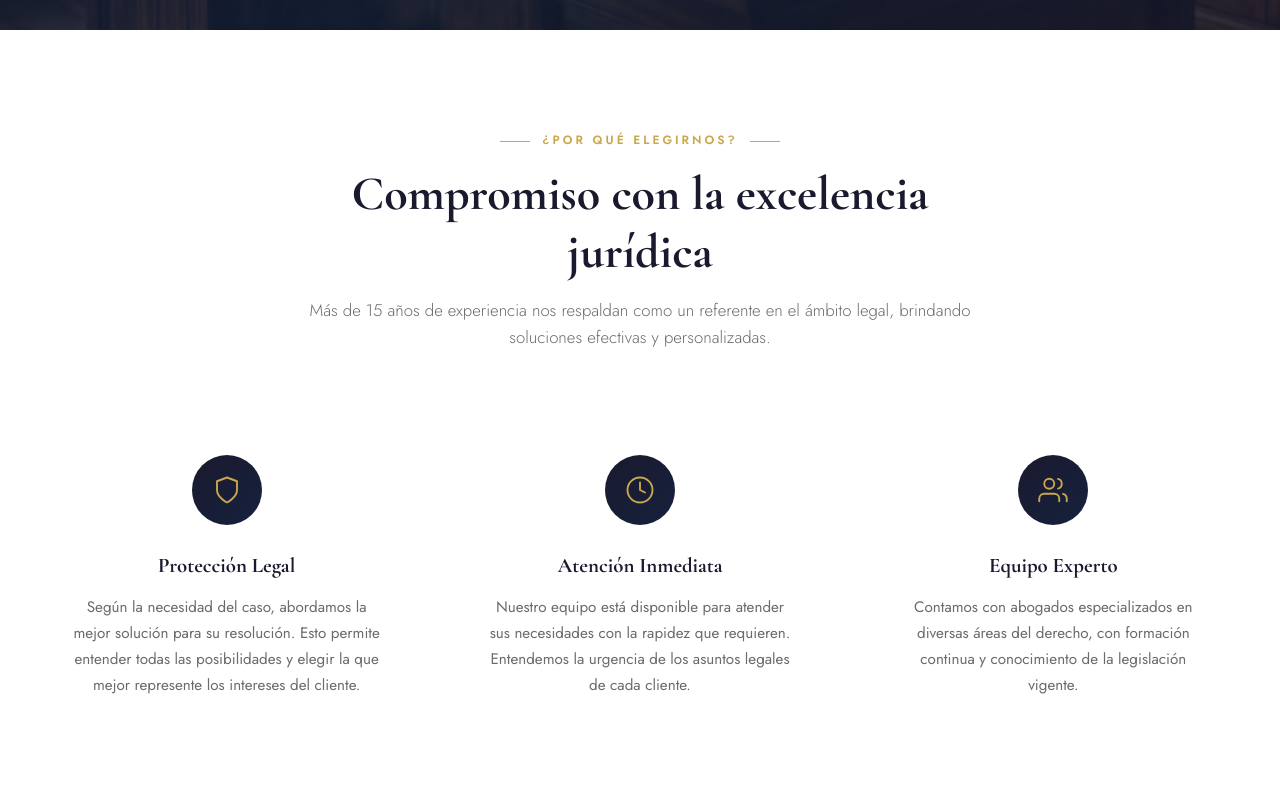
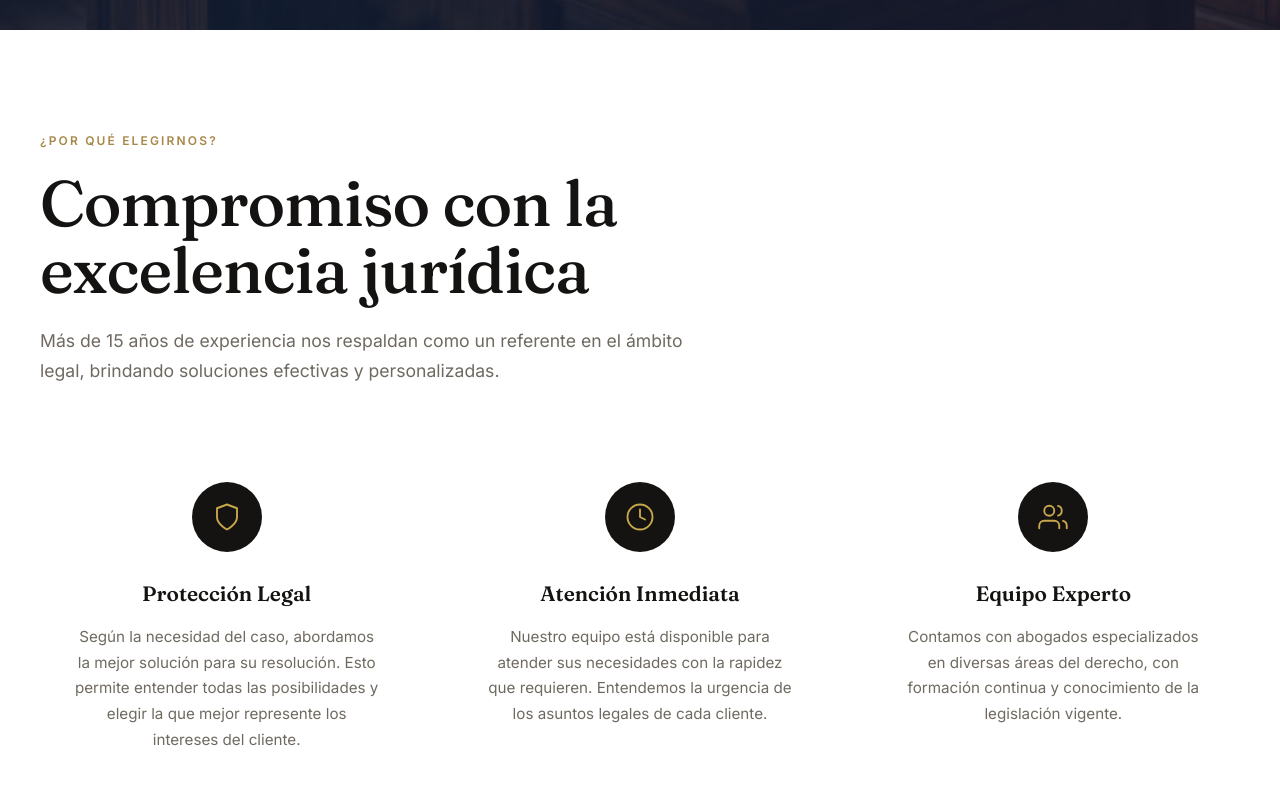
Before and after one commit to kronos5693/EstudioPolo, a React (Vite) app: page / in a window 1280 px wide. Shown: the part 770-1560 px from the top of the page. Built offline with nearby package versions, Linux system fonts and the light colour scheme.

Commit message:
style: tokens editoriales + fuentes Fraunces/Inter

```diff
--- a/src/styles/global.css
+++ b/src/styles/global.css
@@ -3,32 +3,37 @@
    ════════════════════════════════════════════════════════ */
 
 /* ── Imports ─────────────────────────────────────────── */
-@import url('https://fonts.googleapis.com/css2?family=Cormorant+Garamond:ital,wght@0,400;0,600;0,700;1,400;1,600&family=Jost:wght@300;400;500;600&display=swap');
+@import url('https://fonts.googleapis.com/css2?family=Fraunces:ital,wght@0,400;0,500;0,600;1,400;1,500&family=Inter:wght@400;500;600&display=swap');
 
 /* ── Tokens ──────────────────────────────────────────── */
 :root {
-  --color-navy:       #1a1a2e;
-  --color-navy-deep:  #16213e;
-  --color-gold:       #c9a84c;
-  --color-gold-dark:  #a8872e;
-  --color-cream:      #faf8f5;
-  --color-white:      #ffffff;
-  --color-text:       #2d2d2d;
-  --color-muted:      #6b6b6b;
-  --color-border:     #e0ddd8;
+  --color-ink:         #141311;
+  --color-cream:       #f5f3ee;
+  --color-paper:       #ffffff;
+  --color-brass:       #a8874a;
+  --color-brass-dark:  #8a6d32;
+  --color-muted:       #6f6a61;
+  --color-border:      rgba(20, 19, 17, 0.14);
+  --color-border-dark: rgba(245, 243, 238, 0.18);
 
-  --font-display: 'Cormorant Garamond', Georgia, serif;
-  --font-body:    'Jost', -apple-system, sans-serif;
+  --font-display: 'Fraunces', Georgia, serif;
+  --font-body:    'Inter', -apple-system, BlinkMacSystemFont, sans-serif;
 
-  --radius-sm:  4px;
-  --radius-md:  8px;
-  --radius-lg: 12px;
+  --transition-base: 0.35s cubic-bezier(0.4, 0, 0.2, 1);
+  --transition-slow: 0.6s cubic-bezier(0.4, 0, 0.2, 1);
 
-  --shadow-card: 0 10px 40px rgba(0, 0, 0, 0.06);
-  --shadow-nav:  0 4px 30px rgba(0, 0, 0, 0.3);
-
-  --transition-base: 0.3s cubic-bezier(0.4, 0, 0.2, 1);
-  --transition-slow: 0.6s cubic-bezier(0.4, 0, 0.2, 1);
+  /* ── Compat tokens (se retiran a medida que migran las secciones) ── */
+  --color-navy:      #141311;
+  --color-navy-deep: #141311;
+  --color-gold:      #a8874a;
+  --color-gold-dark: #8a6d32;
+  --color-white:     #ffffff;
+  --color-text:      #141311;
+  --shadow-card:     none;
+  --shadow-nav:      none;
+  --radius-sm:       0px;
+  --radius-md:       0px;
+  --radius-lg:       0px;
 }
 
 /* ── Reset ───────────────────────────────────────────── */
@@ -46,55 +51,44 @@ html {
 
 body {
   font-family: var(--font-body);
-  color: var(--color-text);
+  color: var(--color-ink);
   background: var(--color-cream);
-  line-height: 1.6;
+  line-height: 1.7;
   overflow-x: hidden;
 }
 
 /* ── Utility ─────────────────────────────────────────── */
 .section-label {
-  position: relative;
   display: inline-block;
-  color: var(--color-gold);
+  color: var(--color-brass);
+  font-family: var(--font-body);
   font-size: 0.75rem;
   font-weight: 600;
-  letter-spacing: 3px;
+  letter-spacing: 0.18em;
   text-transform: uppercase;
-  margin-bottom: 1rem;
+  margin-bottom: 1.1rem;
 }
-
-.section-label::before,
-.section-label::after {
-  content: '';
-  position: absolute;
-  top: 50%;
-  width: 30px;
-  height: 1px;
-  background: var(--color-gold);
-}
-
-.section-label::before { right: calc(100% + 12px); }
-.section-label::after  { left:  calc(100% + 12px); }
 
 .section-title {
   font-family: var(--font-display);
-  font-size: clamp(2rem, 4vw, 3rem);
-  color: var(--color-navy);
-  line-height: 1.2;
-  margin-bottom: 1rem;
+  font-size: clamp(2.1rem, 5vw, 4rem);
+  font-weight: 500;
+  letter-spacing: -0.015em;
+  color: var(--color-ink);
+  line-height: 1.05;
+  margin-bottom: 1.4rem;
 }
 
 .section-subtitle {
   color: var(--color-muted);
-  font-size: 1.05rem;
-  font-weight: 300;
+  font-size: 1.1rem;
+  max-width: 62ch;
 }
 
 .section-header {
-  text-align: center;
-  max-width: 700px;
-  margin: 0 auto 4rem;
+  text-align: left;
+  max-width: 760px;
+  margin: 0 0 3.5rem;
 }
 
 /* ── Buttons ─────────────────────────────────────────── */
```
